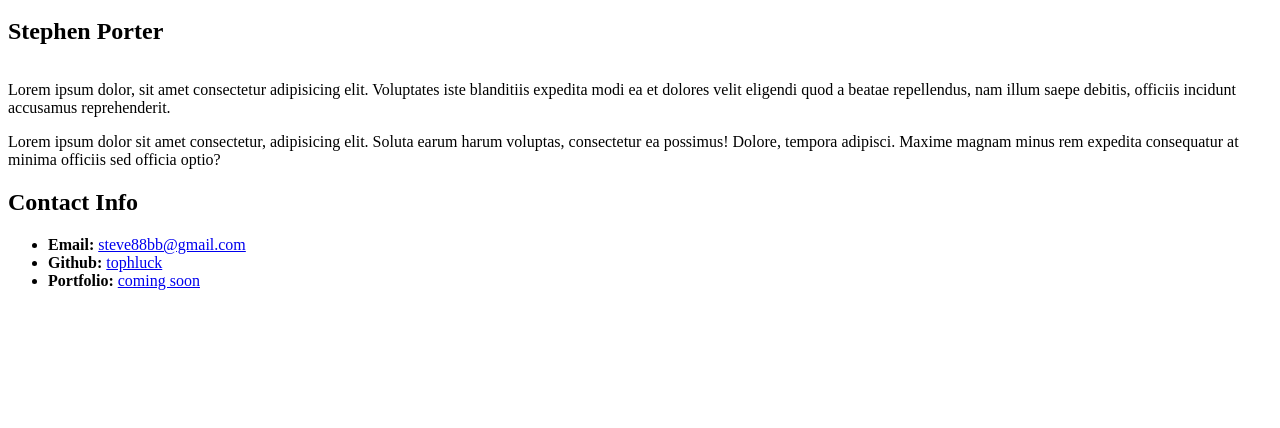
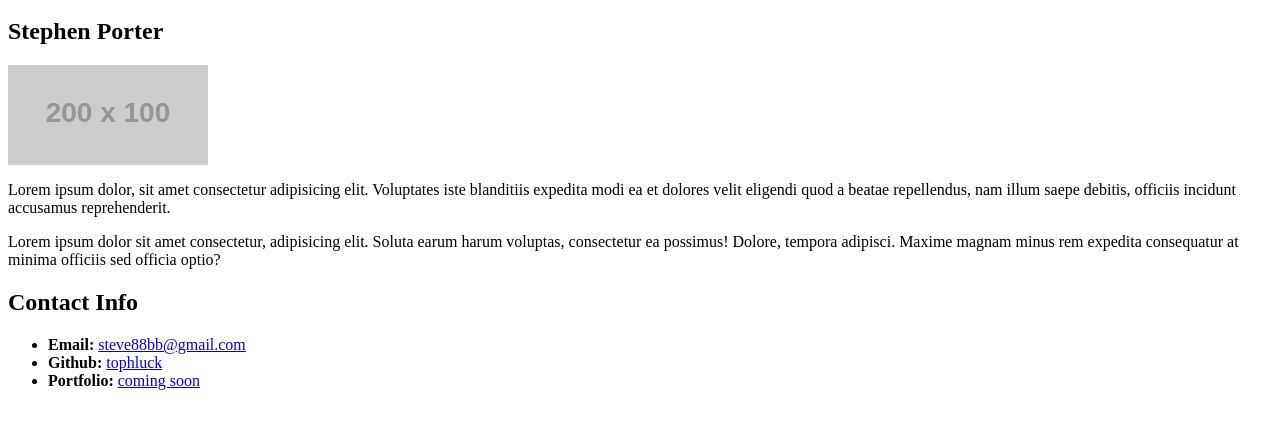
Before and after one commit to tophluck/bootcamp, a plain HTML site: page student_bio.html in a window 1280 px wide. Shown: the part 48-476 px from the top of the page. Drawn offline with Linux system fonts and the light colour scheme; placeholder pictures from the web are drawn by us.

Commit message:
fixed image

```diff
--- a/student_bio.html
+++ b/student_bio.html
@@ -7,7 +7,7 @@
         <body>
             <h1>Student Biography</h1>
             <h2>Stephen Porter</h2>
-            <img src"http://via.placeholder.com/200x100">
+            <img src="http://via.placeholder.com/200x100">
             <p>Lorem ipsum dolor, sit amet consectetur adipisicing elit. Voluptates iste blanditiis expedita modi ea et dolores velit eligendi quod a beatae repellendus, nam illum saepe debitis, officiis incidunt accusamus reprehenderit.</p>
             <p>Lorem ipsum dolor sit amet consectetur, adipisicing elit. Soluta earum harum voluptas, consectetur ea possimus! Dolore, tempora adipisci. Maxime magnam minus rem expedita consequatur at minima officiis sed officia optio?</p>
             <h2>Contact Info</h2>
```
